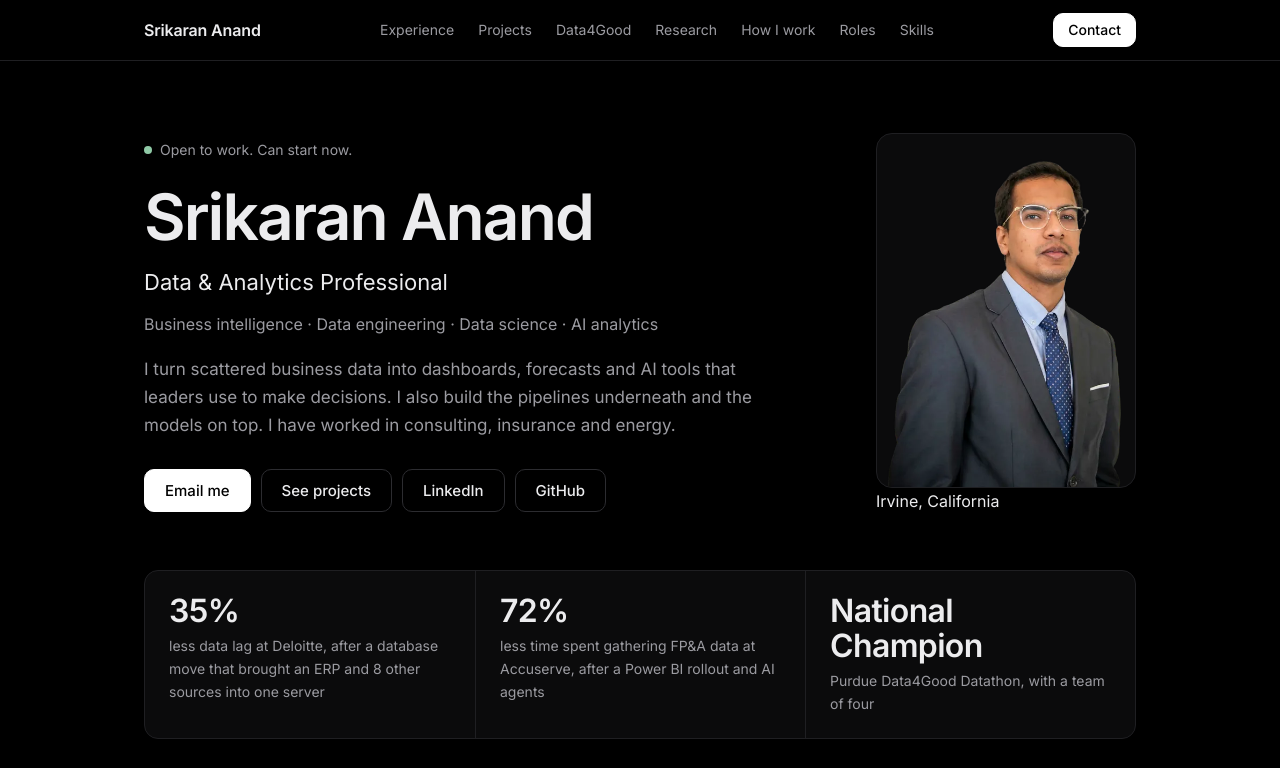
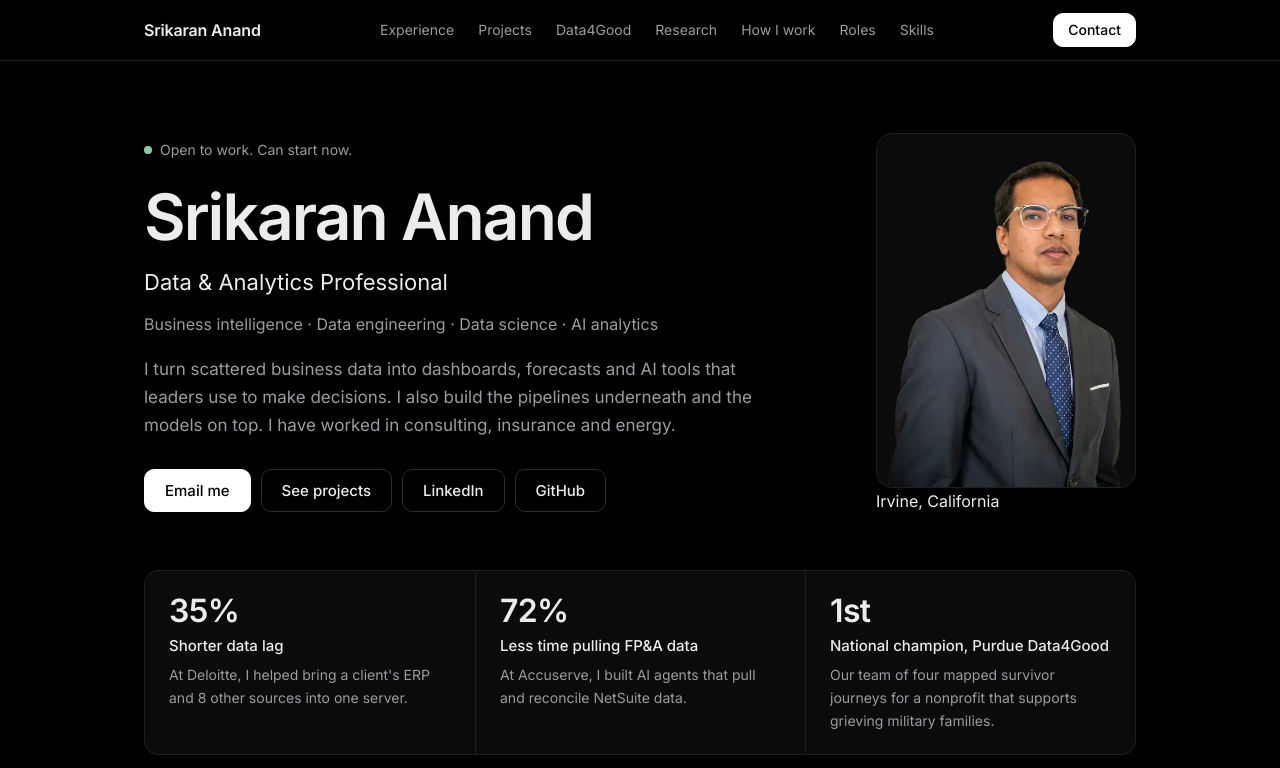
Before and after one commit to srikarananand/srikarananand.github.io, a plain HTML site: page index.html in a window 1280 px wide. Shown: the top 768 px of the page. Drawn offline with Linux system fonts and the light colour scheme.

Commit message:
Reword the headline results as plain statements

```diff
--- a/index.html
+++ b/index.html
@@ -98,6 +98,7 @@ h1{font-size:clamp(40px,6vw,64px);line-height:1.05;font-weight:600;letter-spacin
 .stat{padding:22px 24px;border-left:1px solid var(--line)}
 .stat:first-child{border-left:0}
 .stat b{display:block;font-size:32px;font-weight:600;letter-spacing:-.02em;line-height:1.1;margin-bottom:6px}
+.stat em{display:block;font-style:normal;font-size:15px;font-weight:500;color:var(--text);margin-bottom:4px}
 .stat span{font-size:14px;color:var(--muted);display:block}
 .facts{display:grid;grid-template-columns:repeat(4,1fr);gap:24px;margin-top:32px}
 .facts dt{font-size:12px;color:var(--faint);text-transform:uppercase;letter-spacing:.08em;margin-bottom:4px}
@@ -286,9 +287,9 @@ footer a{color:var(--muted)}
     </div>
 
     <div class="stats" aria-label="Results">
-      <div class="stat"><b>35%</b><span>less data lag at Deloitte, after a database move that brought an ERP and 8 other sources into one server</span></div>
-      <div class="stat"><b>72%</b><span>less time spent gathering FP&amp;A data at Accuserve, after a Power BI rollout and AI agents</span></div>
-      <div class="stat"><b>National Champion</b><span>Purdue Data4Good Datathon, with a team of four</span></div>
+      <div class="stat"><b>35%</b><em>Shorter data lag</em><span>At Deloitte, I helped bring a client's ERP and 8 other sources into one server.</span></div>
+      <div class="stat"><b>72%</b><em>Less time pulling FP&amp;A data</em><span>At Accuserve, I built AI agents that pull and reconcile NetSuite data.</span></div>
+      <div class="stat"><b>1st</b><em>National champion, Purdue Data4Good</em><span>Our team of four mapped survivor journeys for a nonprofit that supports grieving military families.</span></div>
     </div>
 
     <dl class="facts">
```
